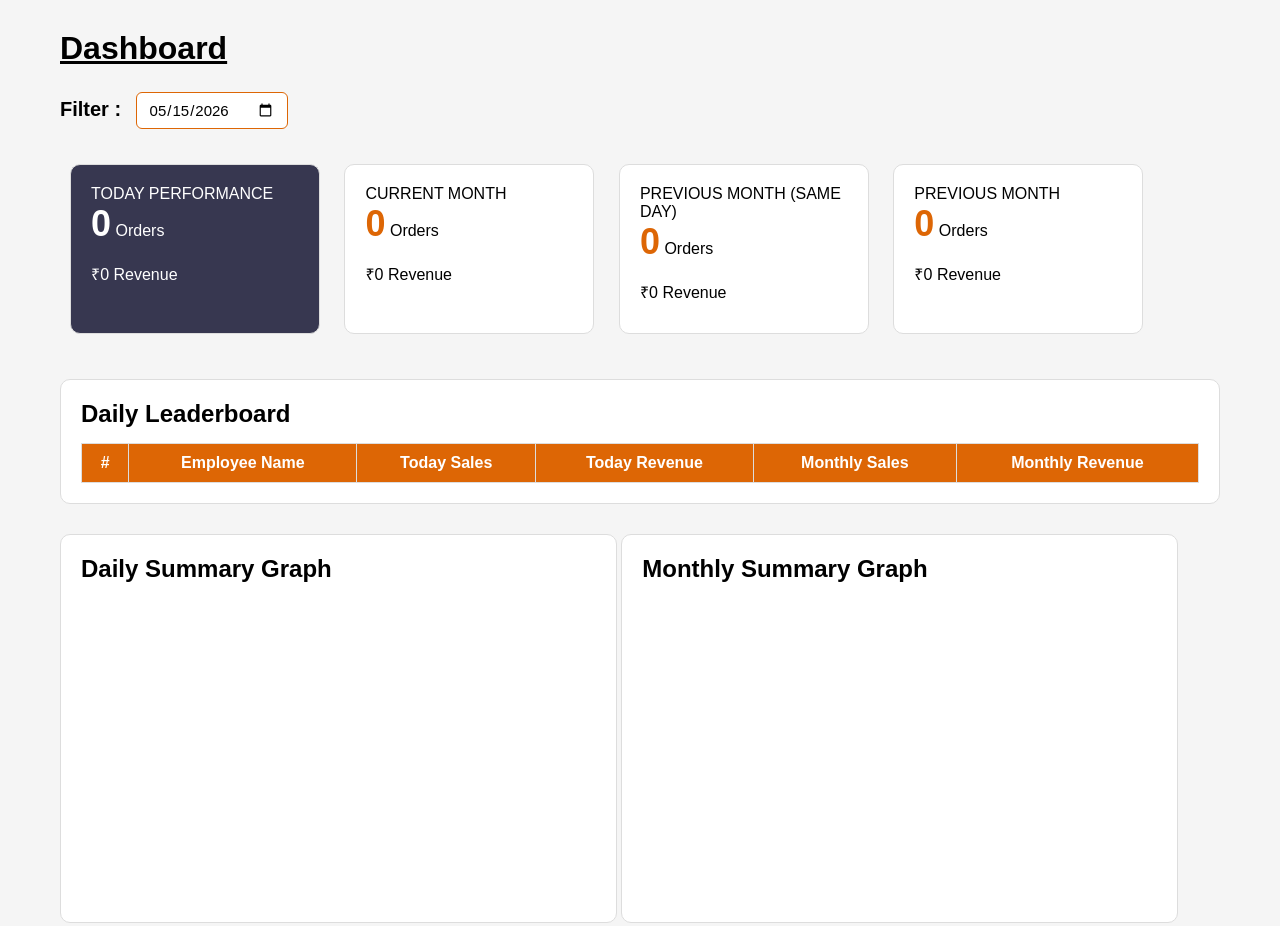
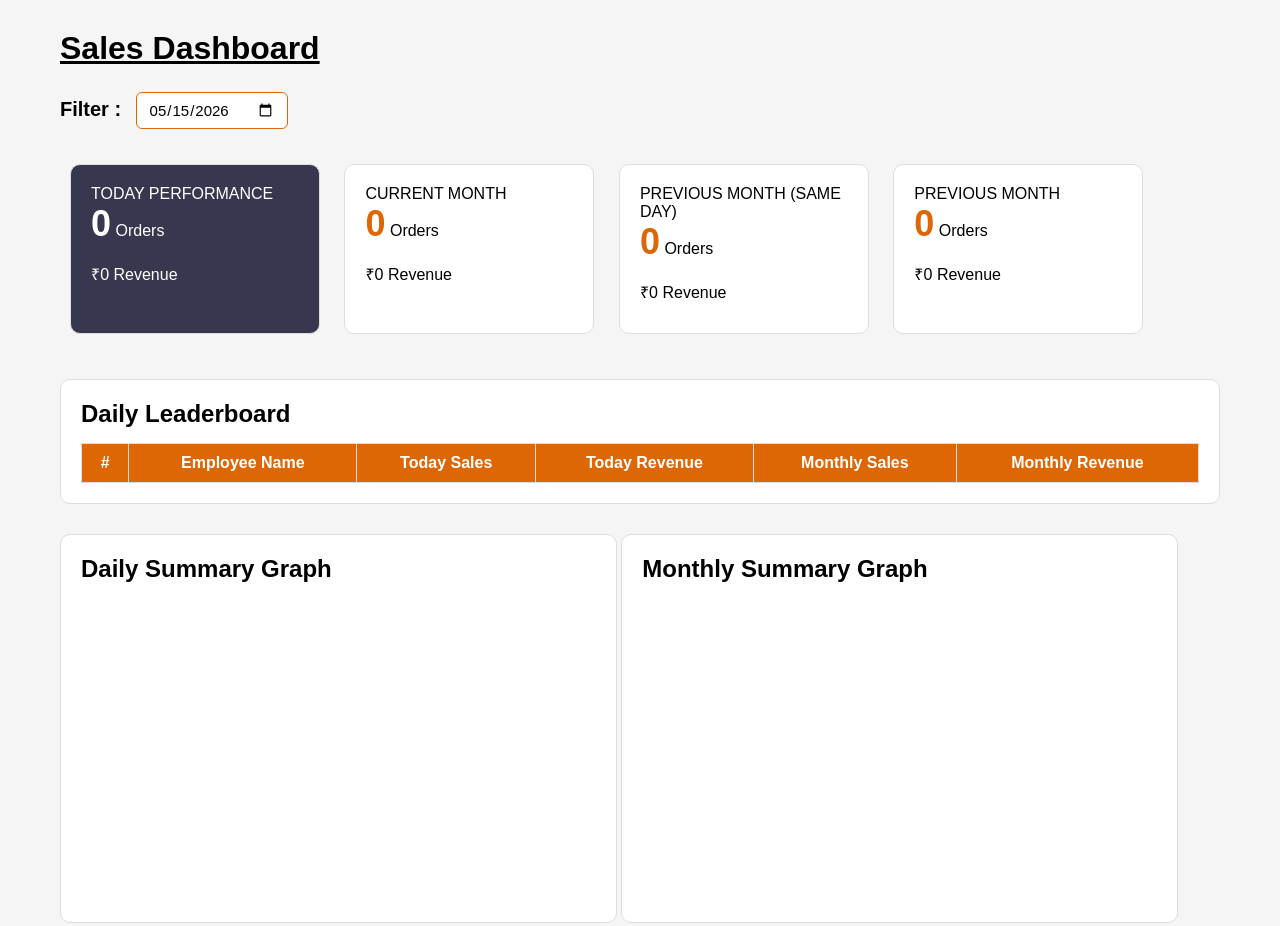
Before and after one commit to shivamkumarhajipur7633-cyber/mywork, a plain HTML site: page index.html in a window 1280 px wide. Drawn offline with nearby package versions, Linux system fonts and the light colour scheme; no server answers.

Commit message:
Update heading to Sales Dashboard and center align

```diff
--- a/index.html
+++ b/index.html
@@ -11,7 +11,7 @@
 
 <body>
 
-    <h1><u>Dashboard</u></h1>
+    <h1><u>Sales Dashboard</u></h1>
 
     <!-- Filter -->
     <div class="filter-section">
```
